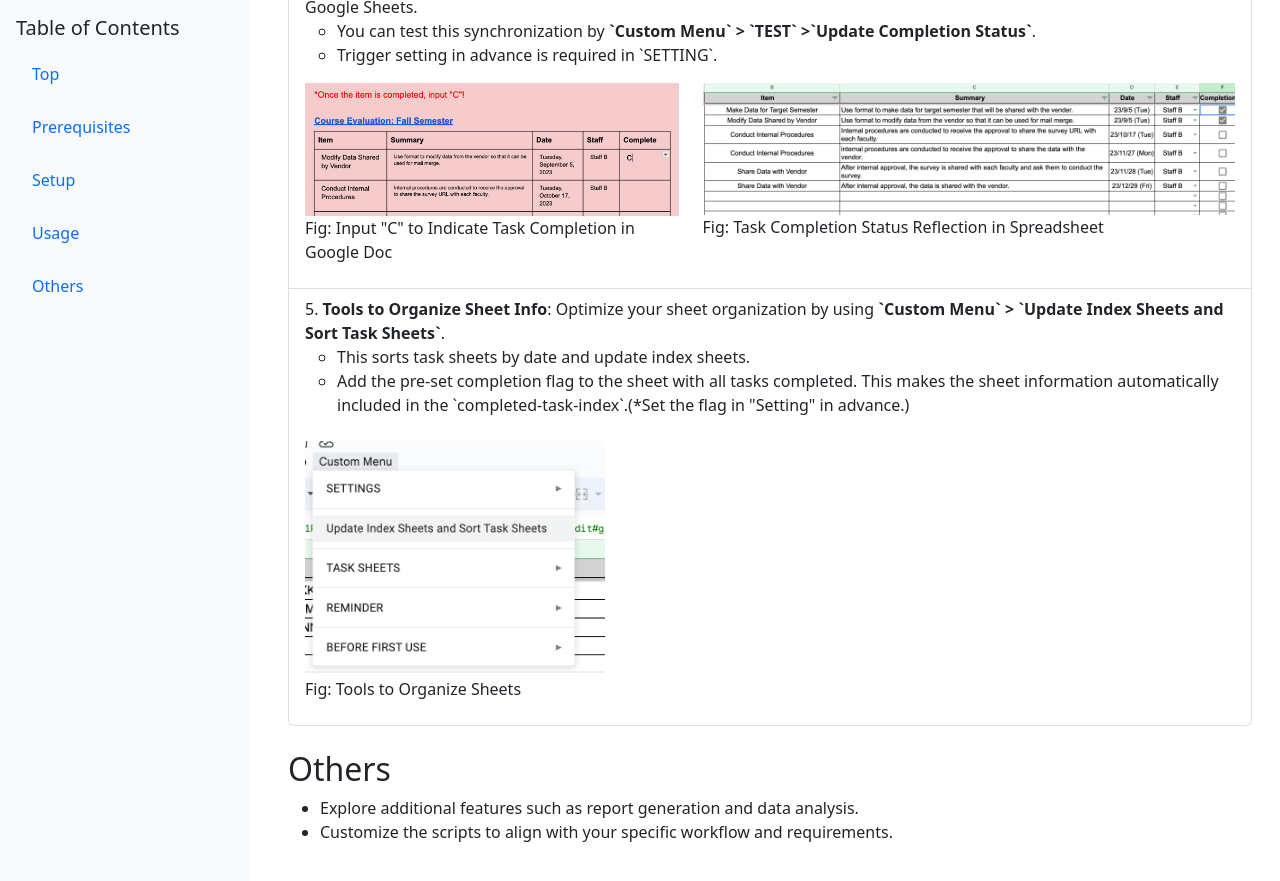
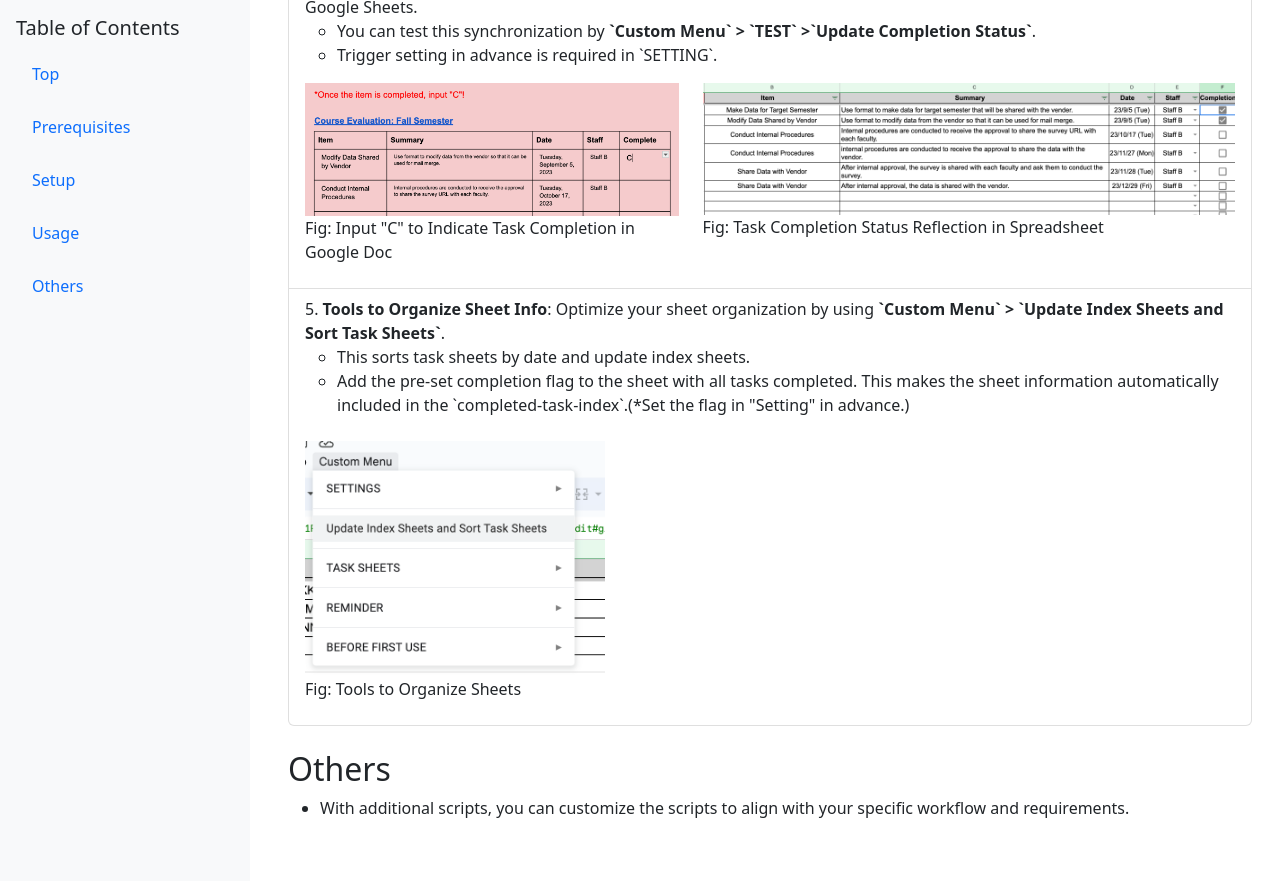
Before and after one commit to tsato21/sheet-tasker, a Jekyll site: the page built from docs/index.html, in a window 1280 px wide and 900 px high, scrolled down 2719 px. Shown: the top 881 px of the window. Built offline with Jekyll 4.4.1, drawn with Linux system fonts in a browser that asks for light colours.

Commit message:
Update github page

```diff
--- a/docs/index.html
+++ b/docs/index.html
@@ -167,8 +167,7 @@
 
         <h2 id="others" class="mt-4">Others</h2>
         <ul>
-            <li>Explore additional features such as report generation and data analysis.</li>
-            <li>Customize the scripts to align with your specific workflow and requirements.</li>
+          <li>With additional scripts, you can customize the scripts to align with your specific workflow and requirements.</li>
         </ul>
     </div>
 </div>
--- a/docs/index_jpn.html
+++ b/docs/index_jpn.html
@@ -166,7 +166,7 @@
 
         <h2 id="others" class="mt-4">その他</h2>
         <ul>
-            <li>コードを追加することで、レポート生成やデータ分析などの機能を追加したり、特定のワークフローや要件に合わせてスクリプトをカスタマイズすることも可能です。</li>
+            <li>コードを追加することで、特定のワークフローや要件に合わせてスクリプトをカスタマイズすることも可能です。</li>
         </ul>
     </div>
 </div>
```
